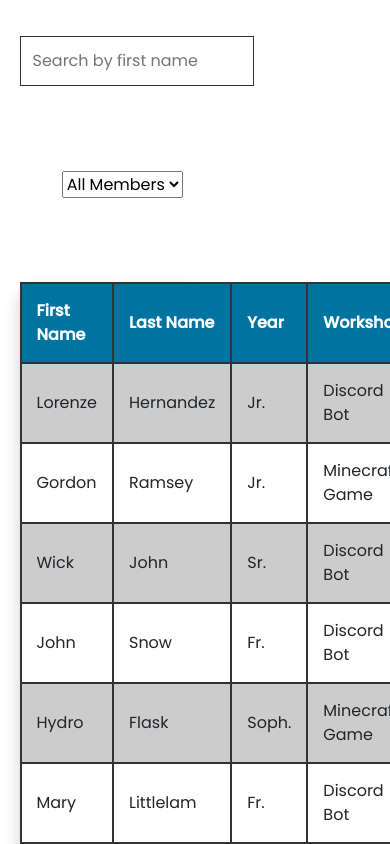
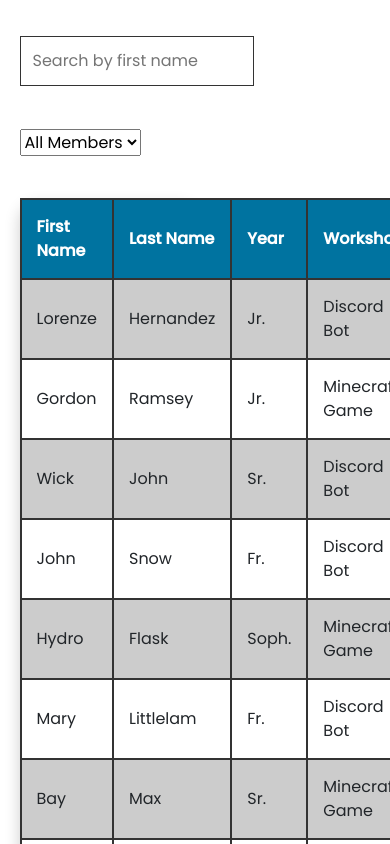
Before and after one commit to lorenzejay/ACM-Attendance-Application, a React (Create React App) app in the folder frontend/: page / in a window 390 px wide. Shown: the top 844 px of the page. Built offline with nearby package versions, Linux system fonts and the light colour scheme.

Commit message:
Modified select outline

```diff
--- a/frontend/src/Screens/MemberAttendanceScreen/styles.scss
+++ b/frontend/src/Screens/MemberAttendanceScreen/styles.scss
@@ -37,7 +37,7 @@ table th {
   .member-attendance-screen {
     width: 100%;
     select {
-      margin: 5vh;
+      outline: none;
     }
     table {
       width: 50%;
```
